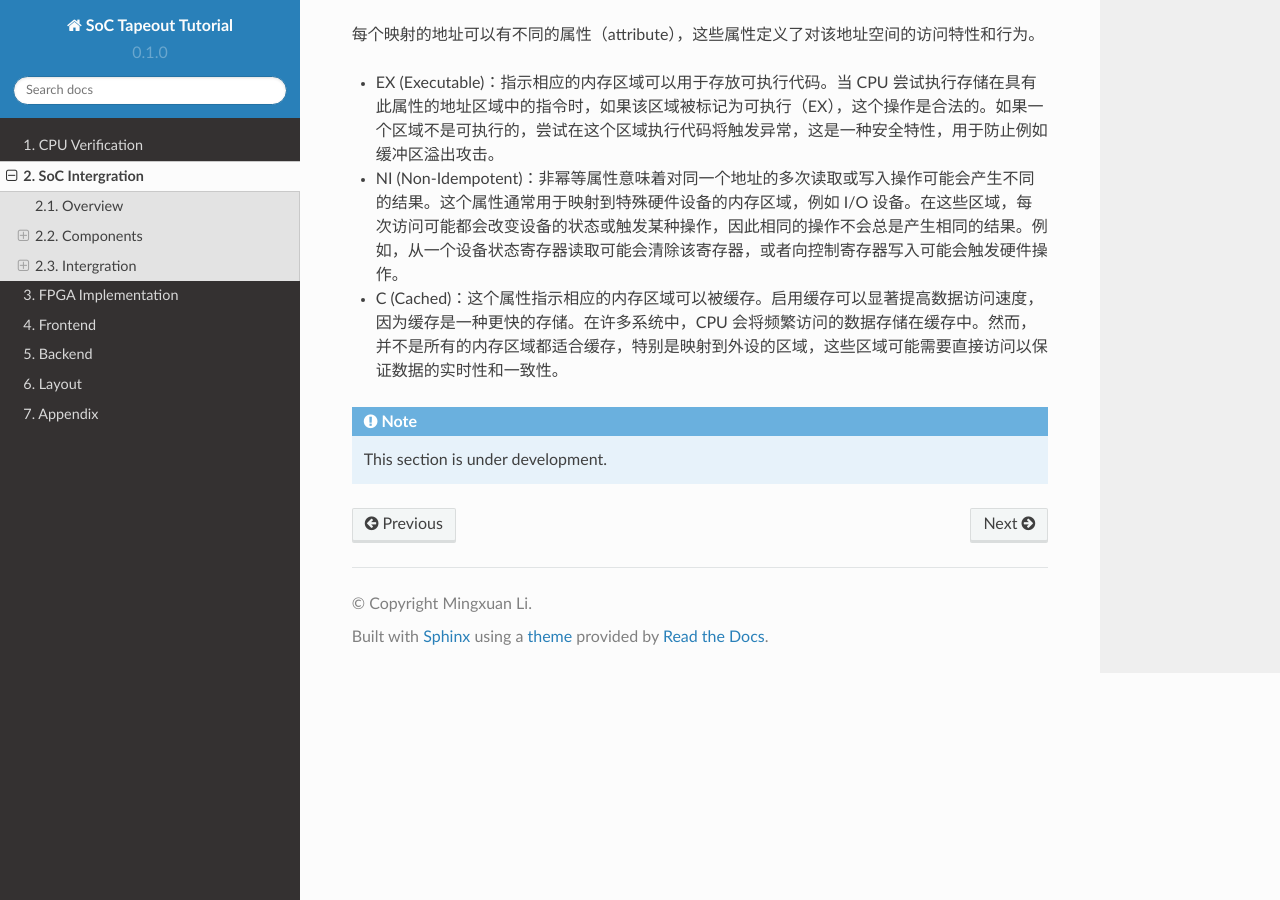
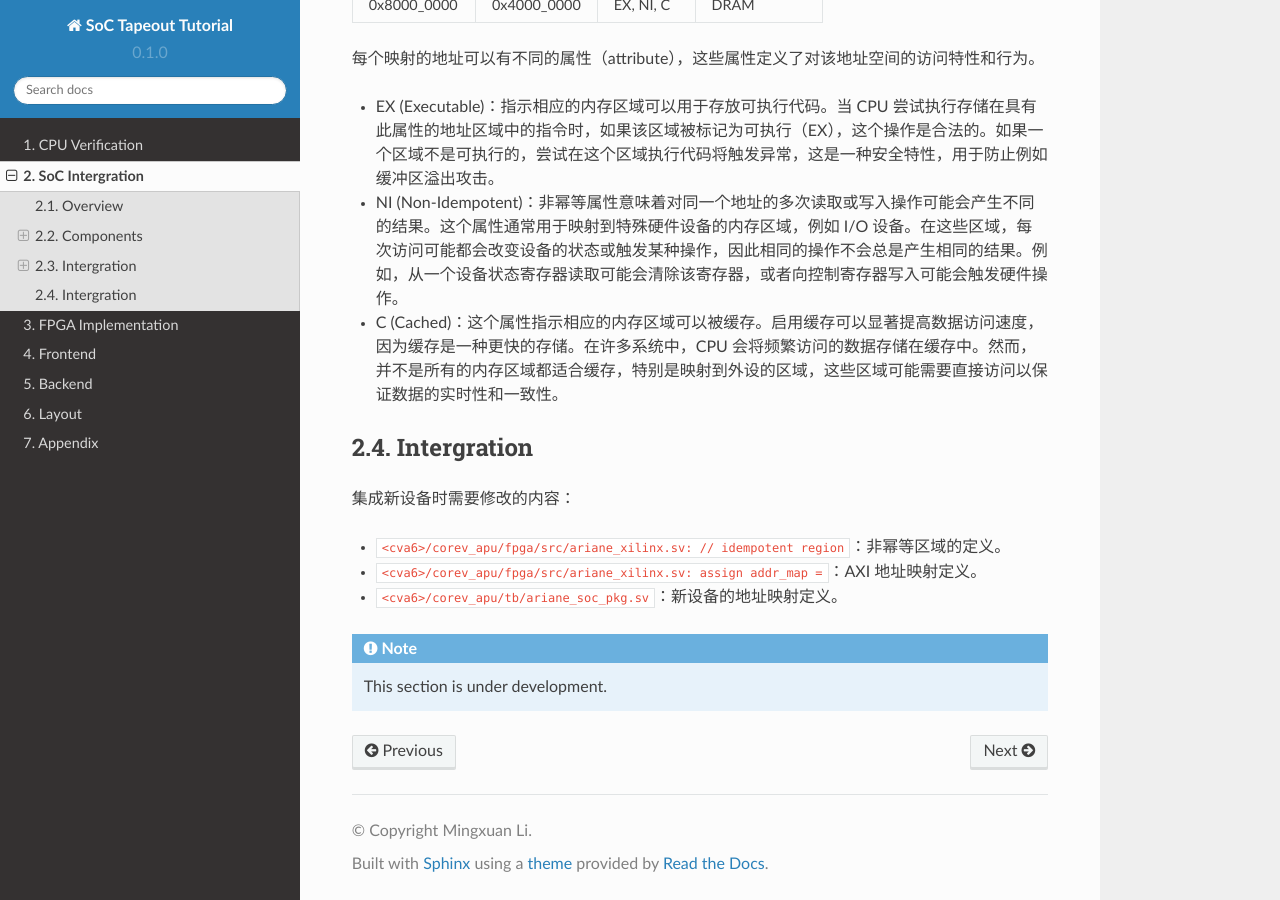
Before and after one commit to Siris-Li/SoC-Tapeout-Tutorial, a Sphinx documentation site: the page built from docs/source/intergration.rst, in a window 1280 px wide and 900 px high, scrolled down 1978 px. Built offline with Sphinx 7.4.7 and the Read the Docs theme 2.0.0, drawn with Linux system fonts in a browser that asks for light colours.

Commit message:
Update intergration.rst

```diff
--- a/docs/source/intergration.rst
+++ b/docs/source/intergration.rst
@@ -85,7 +85,14 @@ CPU 通过地址访问外围设备，因此需要给每个设备分配地址空
 - C (Cached)：这个属性指示相应的内存区域可以被缓存。启用缓存可以显著提高数据访问速度，因为缓存是一种更快的存储。在许多系统中，CPU 会将频繁访问的数据存储在缓存中。然而，并不是所有的内存区域都适合缓存，特别是映射到外设的区域，这些区域可能需要直接访问以保证数据的实时性和一致性。
 
 
+Intergration
+--------------
 
+集成新设备时需要修改的内容：
+
+- ``<cva6>/corev_apu/fpga/src/ariane_xilinx.sv: // idempotent region``：非幂等区域的定义。
+- ``<cva6>/corev_apu/fpga/src/ariane_xilinx.sv: assign addr_map =``：AXI 地址映射定义。
+- ``<cva6>/corev_apu/tb/ariane_soc_pkg.sv``：新设备的地址映射定义。
 
 .. note::
 
```
